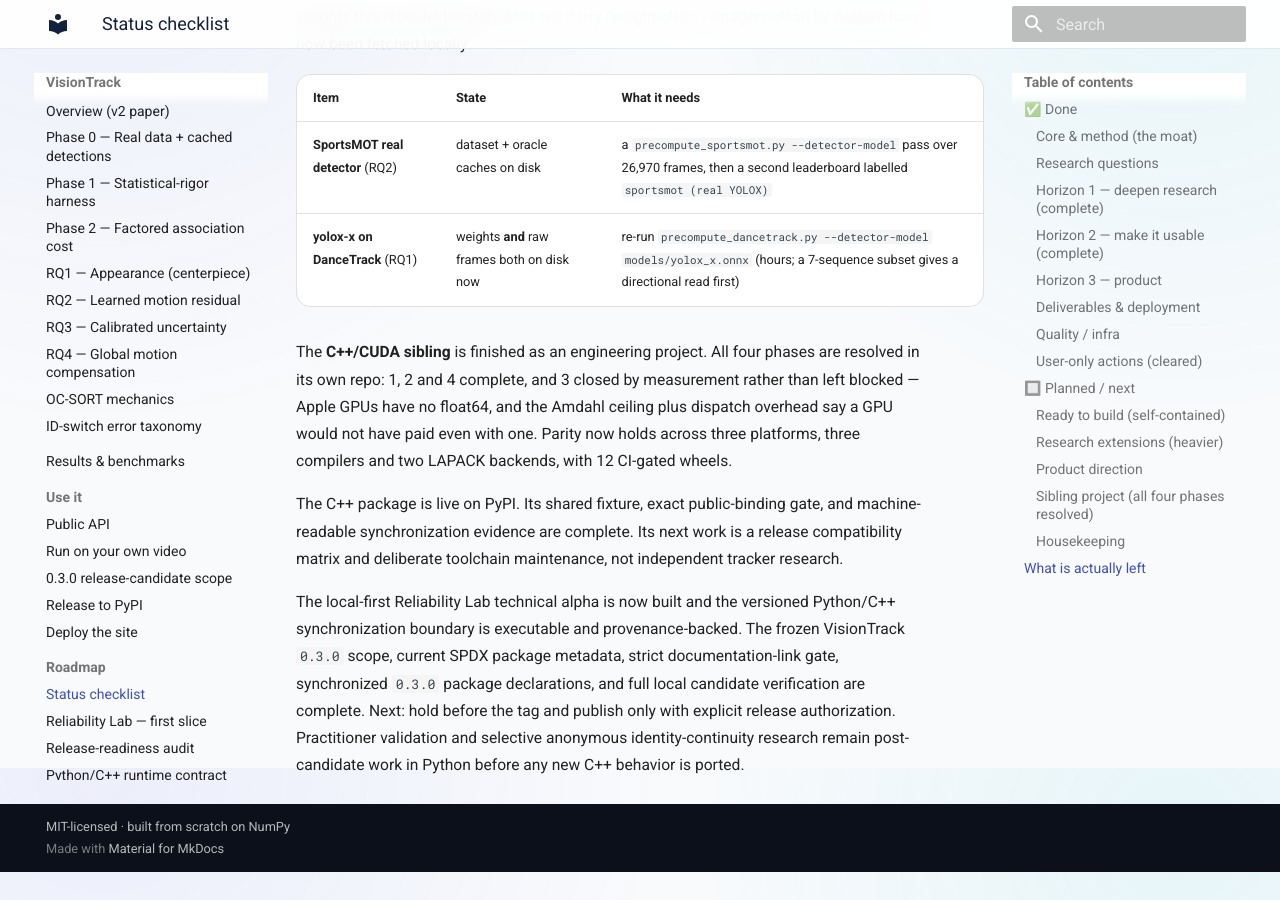
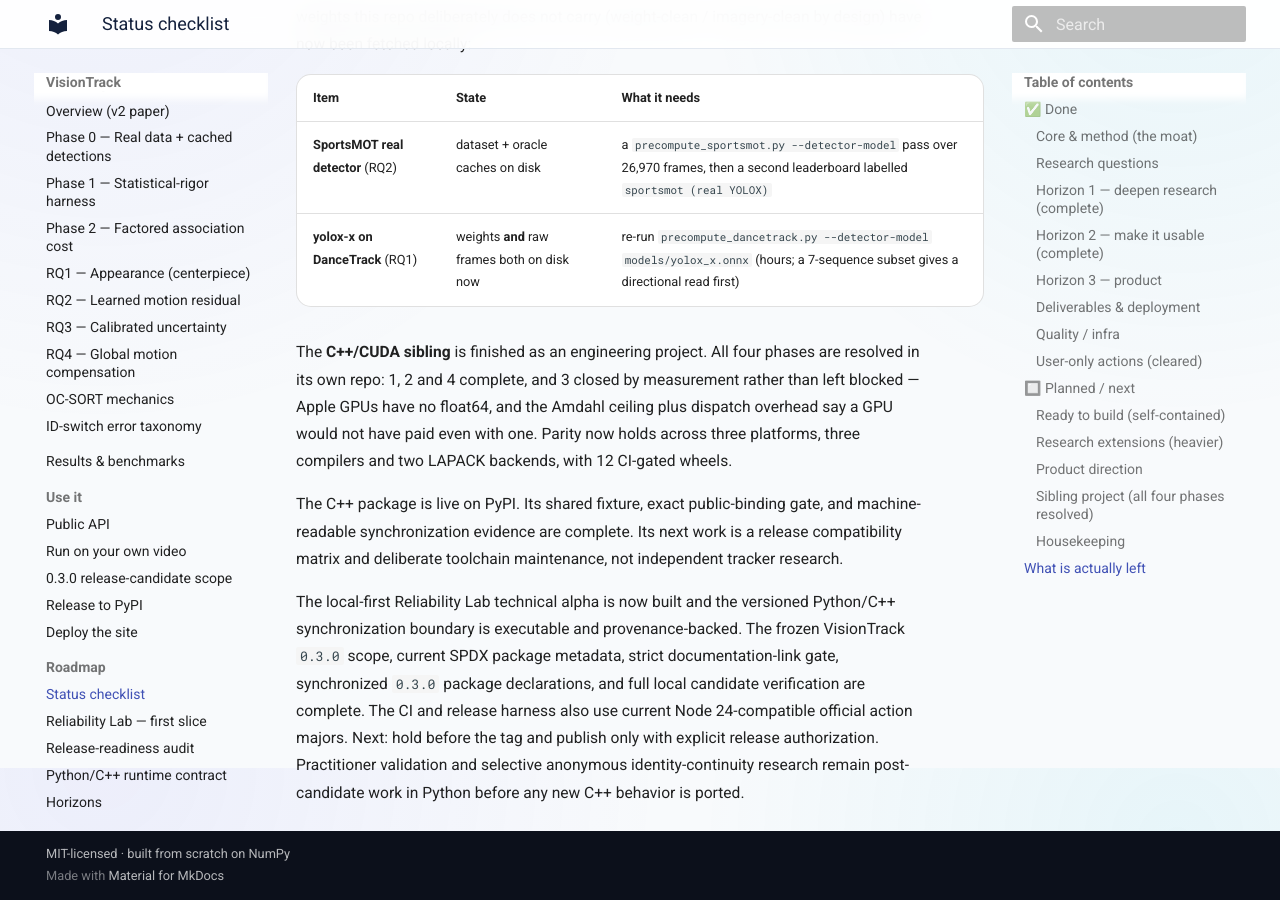
Before and after one commit to hulagerushikesh/visiontrack, an MkDocs documentation site: the page built from docs/STATUS.md, in a window 1280 px wide and 900 px high, scrolled down 6432 px. Built offline with MkDocs 1.6.1 and Material for MkDocs 9.7.7, drawn with Linux system fonts in a browser that asks for light colours; before the commit the page ends 7304 px from its top, so only the background shows below that.

Commit message:
ci: update release actions for Node 24

```diff
--- a/docs/STATUS.md
+++ b/docs/STATUS.md
@@ -232,7 +232,8 @@
 Python/C++ synchronization boundary is executable and provenance-backed. The
 frozen VisionTrack `0.3.0` scope, current SPDX package metadata, strict
 documentation-link gate, synchronized `0.3.0` package declarations, and full
-local candidate verification are complete. Next: hold before the tag and
-publish only with explicit release authorization.
+local candidate verification are complete. The CI and release harness also use
+current Node 24-compatible official action majors. Next: hold before the tag
+and publish only with explicit release authorization.
 Practitioner validation and selective anonymous identity-continuity research
 remain post-candidate work in Python before any new C++ behavior is ported.
```
Also changed, not shown: docs/NEXT_STEPS.md (+2 -0 lines), docs/RELEASE_NOTES_0.3.0.md (+1 -0 lines), docs/RELEASE_READINESS.md (+2 -0 lines), 3 other files.
